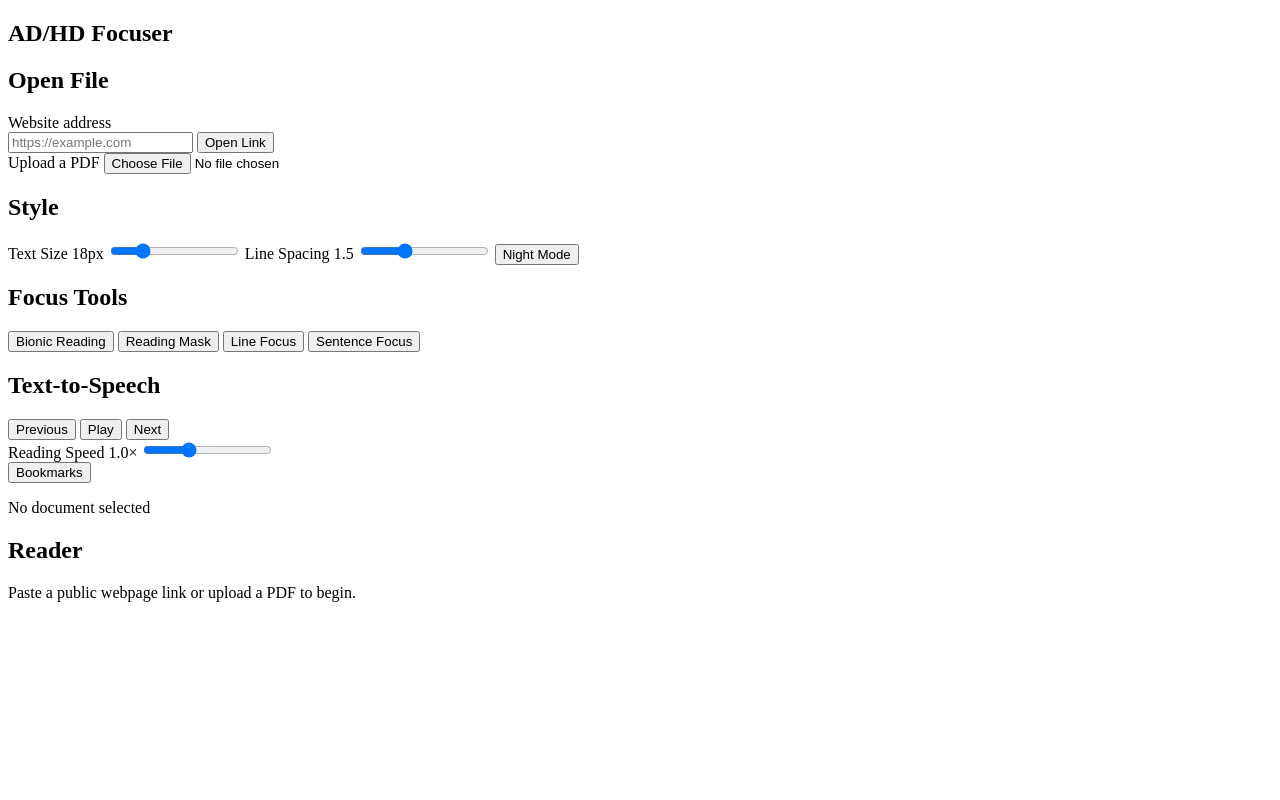
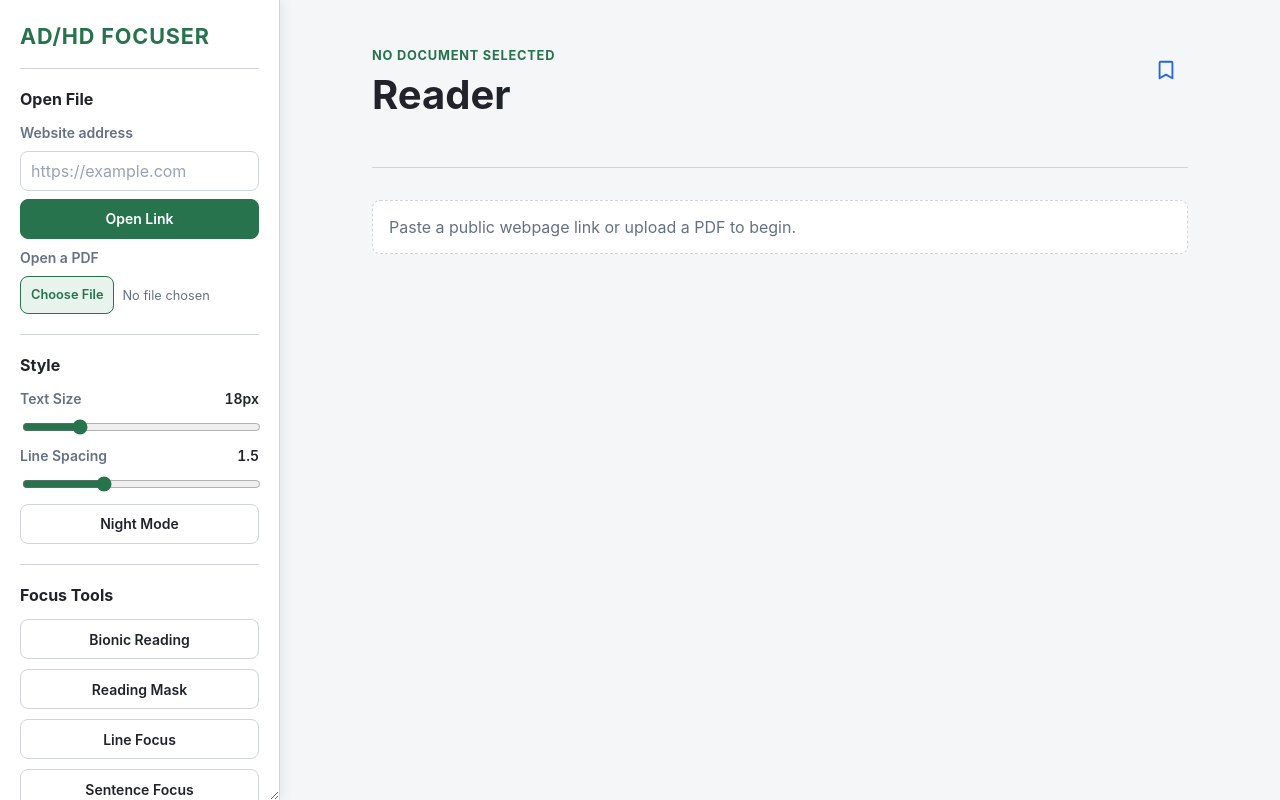
Before and after one commit to Welkin-Wang/CS360Project, a browser extension: page AD_HDFocuser/html/reader.html in a window 1280 px wide. Drawn offline with Linux system fonts and the light colour scheme.

Commit message:
added style

```diff
--- a/AD_HDFocuser/css/reader.css
+++ b/AD_HDFocuser/css/reader.css
@@ -0,0 +1,320 @@
+/*https://developer.mozilla.org/en-US/docs/Web/CSS/Guides/Cascading_variables/Using_custom_properties*
+  for custom properties
+*/
+
+:root {
+    --panel-width: 280px;
+    --color-background: #f4f6f8;
+    --color-panel: #ffffff;
+    --color-content: #ffffff;
+    --color-text: #20242a;
+    --color-muted: #667085;
+    --color-border: #d0d5dd;
+    --color-primary: #26734d;
+    --color-primary-hover: #1f5f40;
+    --color-primary-light: #e8f3ed;
+    --border-radius: 8px;
+    --panel-shadow: 2px 0 12px rgb(0 0 0 / 8%);
+}
+
+/*https://developer.mozilla.org/en-US/docs/Learn_web_development/Core/Styling_basics/Pseudo_classes_and_elements
+    pseudo classes!
+Including padding and borders inside the declared width and height.
+*/
+
+*,
+*::before,
+*::after {
+    box-sizing: border-box;
+}
+
+html {
+    min-height: 100%;
+}
+
+/*
+    https://developer.mozilla.org/en-US/docs/Learn_web_development/Core/Styling_basics/Values_and_units
+    text values
+*/
+body {
+    min-height: 100vh;
+    margin: 0;
+    color: var(--color-text);
+    background: var(--color-background);
+    font-family: Inter, system-ui, -apple-system, BlinkMacSystemFont, "Segoe UI", sans-serif;
+}
+
+/* Main two-column layout */
+.reader-layout {
+    display: grid;
+    grid-template-columns: auto minmax(0, 1fr);
+    min-height: 100vh;
+}
+
+/* Left control panel */
+.control-panel {
+    position: sticky;
+    top: 0;
+    width: var(--panel-width);
+    min-width: 220px;
+    max-width: 420px;
+    height: 100vh;
+    padding: 24px 20px;
+
+    overflow: auto;
+    resize: horizontal;
+
+    background: var(--color-panel);
+    border-right: 1px solid var(--color-border);
+    box-shadow: var(--panel-shadow);
+}
+
+.reader-header {
+    padding-bottom: 18px;
+    border-bottom: 1px solid var(--color-border);
+}
+
+    .reader-header h1 {
+        margin: 0;
+        color: var(--color-primary);
+        font-size: 1.35rem;
+        line-height: 1.2;
+        text-transform: uppercase;
+        letter-spacing: 0.04em;
+    }
+
+/* Groups of related controls */
+.control-section {
+    display: grid;
+    gap: 10px;
+    padding: 20px 0;
+    border-bottom: 1px solid var(--color-border);
+}
+
+    .control-section h2 {
+        margin: 0 0 4px;
+        font-size: 1rem;
+        line-height: 1.3;
+    }
+
+    /*https://www.w3schools.com/cssref/css3_pr_justify-content.php
+        alignment
+    */
+    .control-section label {
+        display: flex;
+        justify-content: space-between;
+        gap: 12px;
+        color: var(--color-muted);
+        font-size: 0.875rem;
+        font-weight: 600;
+    }
+
+output {
+    color: var(--color-text);
+    font-variant-numeric: tabular-nums;
+}
+
+/* URL input and button */
+.url-controls {
+    display: grid;
+    gap: 8px;
+}
+
+input[type="url"] {
+    width: 100%;
+    min-height: 40px;
+    padding: 8px 10px;
+    color: var(--color-text);
+    background: var(--color-content);
+    border: 1px solid var(--color-border);
+    border-radius: var(--border-radius);
+    font: inherit;
+}
+
+    input[type="url"]::placeholder {
+        color: #98a2b3;
+    }
+
+/* PDF file input */
+input[type="file"] {
+    width: 100%;
+    color: var(--color-muted);
+    font: inherit;
+    font-size: 0.8rem;
+}
+
+    input[type="file"]::file-selector-button {
+        min-height: 38px;
+        margin-right: 8px;
+        padding: 7px 10px;
+        color: var(--color-primary);
+        background: var(--color-primary-light);
+        border: 1px solid var(--color-primary);
+        border-radius: var(--border-radius);
+        font: inherit;
+        font-weight: 600;
+        cursor: pointer;
+    }
+
+/* Range sliders */
+input[type="range"] {
+    width: 100%;
+    accent-color: var(--color-primary);
+    cursor: pointer;
+}
+
+/* General button style */
+button {
+    min-height: 40px;
+    padding: 8px 12px;
+    color: var(--color-text);
+    background: var(--color-content);
+    border: 1px solid var(--color-border);
+    border-radius: var(--border-radius);
+    font: inherit;
+    font-size: 0.875rem;
+    font-weight: 600;
+    cursor: pointer;
+    transition: color 150ms ease, background-color 150ms ease, border-color 150ms ease, transform 100ms ease;
+}
+
+    button:hover {
+        color: var(--color-primary);
+        background: var(--color-primary-light);
+        border-color: var(--color-primary);
+    }
+
+    button:active {
+        transform: translateY(1px);
+    }
+
+/* The main Open Link button */
+#extractBtn {
+    color: #ffffff;
+    background: var(--color-primary);
+    border-color: var(--color-primary);
+}
+
+    #extractBtn:hover {
+        color: #ffffff;
+        background: var(--color-primary-hover);
+        border-color: var(--color-primary-hover);
+    }
+
+/* Future active states for toggle buttons */
+button[aria-pressed="true"] {
+    color: #ffffff;
+    background: var(--color-primary);
+    border-color: var(--color-primary);
+}
+
+/* Text-to-speech button row */
+.speech-controls {
+    display: grid;
+    grid-template-columns: repeat(3, 1fr);
+    gap: 6px;
+}
+
+    .speech-controls button {
+        padding-inline: 6px;
+        font-size: 0.75rem;
+    }
+
+
+
+/* Visible keyboard focus */
+button:focus-visible,
+input:focus-visible {
+    outline: 3px solid rgb(38 115 77 / 30%);
+    outline-offset: 2px;
+}
+
+/*https://developer.mozilla.org/en-US/docs/Web/CSS/Reference/Values/clamp
+    clamp!
+*/
+/* Right document area */
+.document-panel {
+    width: min(100%, 960px);
+    min-height: 100vh;
+    margin-inline: auto;
+    padding: 48px clamp(24px, 6vw, 72px);
+}
+
+.document-header {
+    display: flex;
+    justify-content: space-between;
+    align-items: flex-start;
+    gap: 24px;
+    padding-bottom: 20px;
+    border-bottom: 1px solid var(--color-border);
+}
+
+.document-heading {
+    min-width: 0;
+}
+
+#bookmarksButton {
+    flex: 0 0 44px;
+    width: 44px;
+    min-height: 44px;
+    margin: 0;
+    padding: 10px;
+    color: #2563eb;
+    background: transparent;
+    border: 1px solid transparent;
+    border-radius: var(--border-radius);
+}
+
+    #bookmarksButton:hover {
+        color: #1d4ed8;
+        background: #eff6ff;
+        border-color: #bfdbfe;
+    }
+
+    #bookmarksButton svg {
+        display: block;
+        width: 100%;
+        height: 100%;
+    }
+
+.document-source {
+    margin: 0 0 8px;
+    color: var(--color-primary);
+    font-size: 0.8rem;
+    font-weight: 700;
+    text-transform: uppercase;
+    letter-spacing: 0.06em;
+}
+
+.document-header h2 {
+    margin: 0;
+    font-size: clamp(1.8rem, 4vw, 2.5rem);
+    line-height: 1.2;
+}
+
+#documentAuthor {
+    min-height: 1.25em;
+    margin: 8px 0 0;
+    color: var(--color-muted);
+}
+
+#readerStatus {
+    margin-top: 32px;
+    padding: 16px;
+    color: var(--color-muted);
+    background: var(--color-content);
+    border: 1px dashed var(--color-border);
+    border-radius: var(--border-radius);
+}
+
+/*
+ * white-space: pre-wrap preserves line breaks from extracted plain text.
+ */
+.document-content {
+    margin-top: 32px;
+    font-family: Georgia, "Times New Roman", serif;
+    font-size: 1.125rem;
+    line-height: 1.5;
+    white-space: pre-wrap;
+    overflow-wrap: anywhere;
+}
--- a/AD_HDFocuser/html/reader.html
+++ b/AD_HDFocuser/html/reader.html
@@ -29,7 +29,7 @@
                     </button>
                 </div>
                 <!-- handle pdf -->
-                <label for="pdfInput">Upload a PDF</label>
+                <label for="pdfInput">Open a PDF</label>
                 <input type="file"
                        id="pdfInput"
                        accept="application/pdf,.pdf" />
@@ -120,19 +120,41 @@
                        step="0.1"
                        value="1">
             </section>
-            <button type="button" id="bookmarksButton">
-                Bookmarks
-            </button>
+
         </aside>
 
         <main class="document-panel">
             <header class="document-header">
-                <p class="document-source" id="documentSource">
-                    No document selected
-                </p>
-                <h2 id="documentTitle">Reader</h2>
+                <div class="document-heading">
+                    <p class="document-source" id="documentSource">
+                        No document selected
+                    </p>
+                    <h2 id="documentTitle">Reader</h2>
 
-                <p id="documentAuthor"></p>
+                    <p id="documentAuthor"></p>
+
+                </div>
+
+                <!-- bookmark function will be added later -->
+                <button type="button"
+                id="bookmarksButton"
+                class="icon-button"
+                aria-label="Open bookmarks"
+                title="Open bookmarks">
+
+                    <svg viewBox="0 0 24 24"
+                         aria-hidden="true"
+                         focusable="false">
+                        <!-- Custom bookmark SVG created for the AD/HD Focuser project. -->
+                        <path d="M6 3h12a1 1 0 0 1 1 1v17l-7-4-7 4V4a1 1 0 0 1 1-1Z"
+                              fill="none"
+                              stroke="currentColor"
+                              stroke-width="2"
+                              stroke-linecap="round"
+                              stroke-linejoin="round" />
+                    </svg>
+                </button>
+
             </header>
 
             <div id="readerStatus"
```
